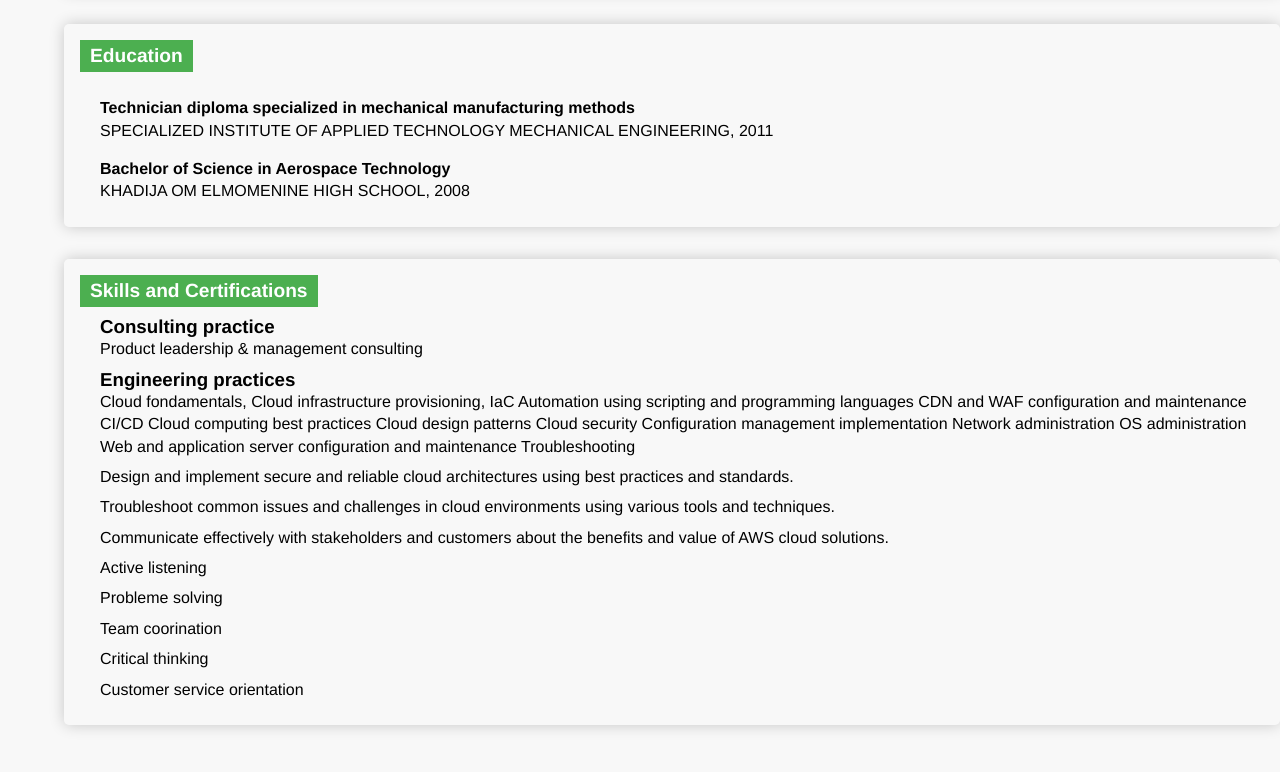
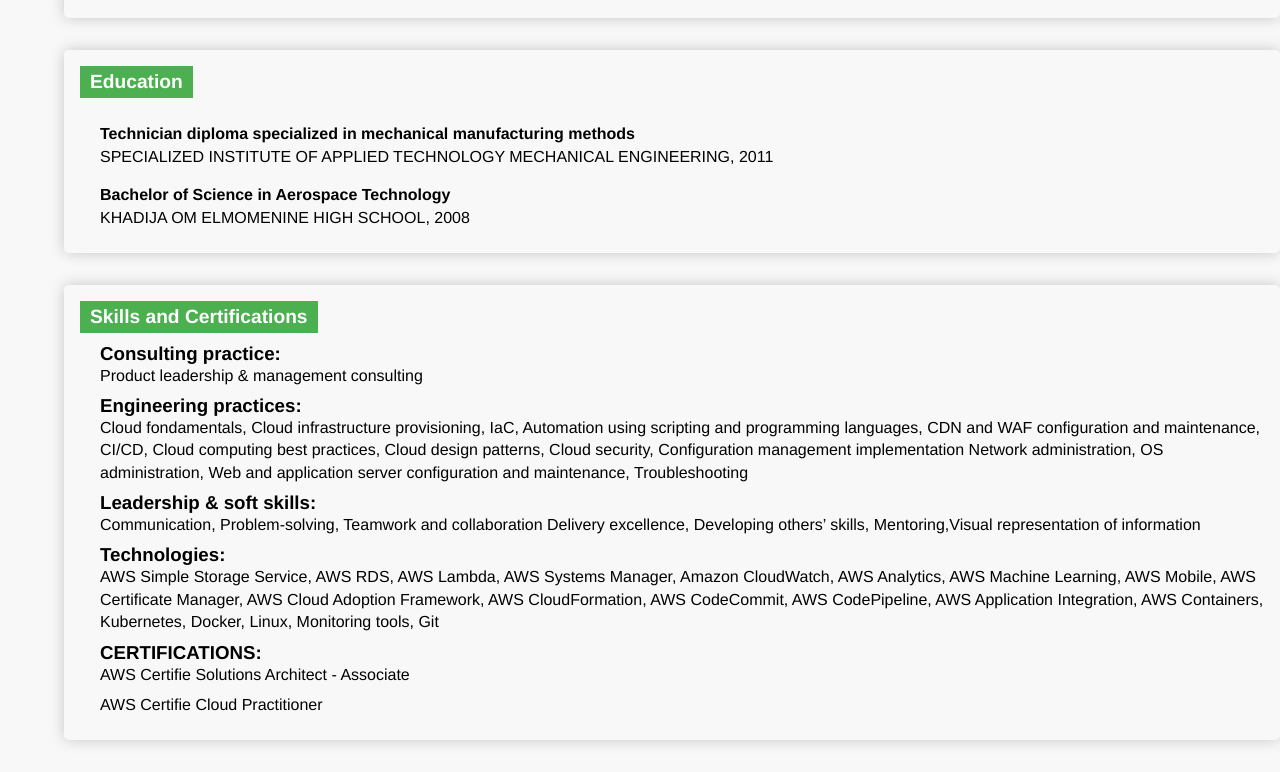
Before and after one commit to mohammeddadali/resume, a plain HTML site: page index.html in a window 1280 px wide. Shown: the part 499-1271 px from the top of the page. Drawn offline with Linux system fonts and the light colour scheme.

Commit message:
Update index.html

```diff
--- a/index.html
+++ b/index.html
@@ -16,7 +16,8 @@
 		</div>
 		<div class="contact-info">
 			<h1>Mohammed Dadali</h1>
-			<p>Certified AWS cloud architect | dadalimohammed@gmail.com</p>
+			<p>AWS cloud architect | dadalimohammed@gmail.com</p>
+			<li>A highly motivated and results-oriented IT professional with a strong foundation in Linux administration. Eager to leverage my skills and knowledge of AWS cloud services to contribute to a dynamic IT environment. Possesses the AWS Solutions Architect Associate (SAA) certification, demonstrating proficiency in designing secure and scalable cloud solutions.</li>
 		</div>
 	</div>
 
@@ -45,37 +46,23 @@
     <section class="resume-section" id="certifications">
         <h2>Skills and Certifications</h2>
         <ul>
-		<h3>Consulting practice</h3>
+		<h3>Consulting practice:</h3>
 			<li>Product leadership & management consulting</li>
-		<h3>Engineering practices</h3>
-			<li>Cloud fondamentals, Cloud infrastructure provisioning, IaC
-Automation using scripting and programming languages
-CDN and WAF configuration and maintenance
-CI/CD
-Cloud computing best practices
-Cloud design patterns
-Cloud security
-Configuration management implementation
-Network administration
-OS administration
-Web and application server configuration and maintenance
-Troubleshooting</li>
-		<h3></h3>
-			<li>Design and implement secure and reliable cloud architectures using best practices and standards.</li>
+		<h3>Engineering practices:</h3>
+			<li>Cloud fondamentals, Cloud infrastructure provisioning, IaC, Automation using scripting and programming languages,
+CDN and WAF configuration and maintenance, CI/CD, Cloud computing best practices, Cloud design patterns, Cloud security, Configuration management implementation
+Network administration, OS administration, Web and application server configuration and maintenance, Troubleshooting</li>
+		<h3>Leadership & soft skills:</h3>
+			<li>Communication, Problem-solving, Teamwork and collaboration
+Delivery excellence, Developing others’ skills, Mentoring,Visual representation of information</li>
+          	<h3>Technologies:</h3>
+			<li>AWS Simple Storage Service, AWS RDS, AWS Lambda, AWS Systems Manager, Amazon CloudWatch, AWS Analytics,
+AWS Machine Learning, AWS Mobile, AWS Certificate Manager, AWS Cloud Adoption Framework, AWS CloudFormation, AWS CodeCommit, AWS CodePipeline,
+AWS Application Integration, AWS Containers, Kubernetes, Docker, Linux, Monitoring tools, Git</li>
 
-			<li>Troubleshoot common issues and challenges in cloud environments using various tools and techniques.</li>
-
-			<li>Communicate effectively with stakeholders and customers about the benefits and value of AWS cloud solutions.</li>
-
-			<li>Active listening</li>
-
-			<li>Probleme solving</li>
-
-			<li>Team coorination</li>
-
-			<li>Critical thinking</li>
-
-			<li>Customer service orientation</li>
+		<h3>CERTIFICATIONS:</h3>
+			<li>AWS Certifie Solutions Architect - Associate
+			<li>AWS Certifie Cloud Practitioner</li>
 		</ul>
     </section>
 </div>
```
